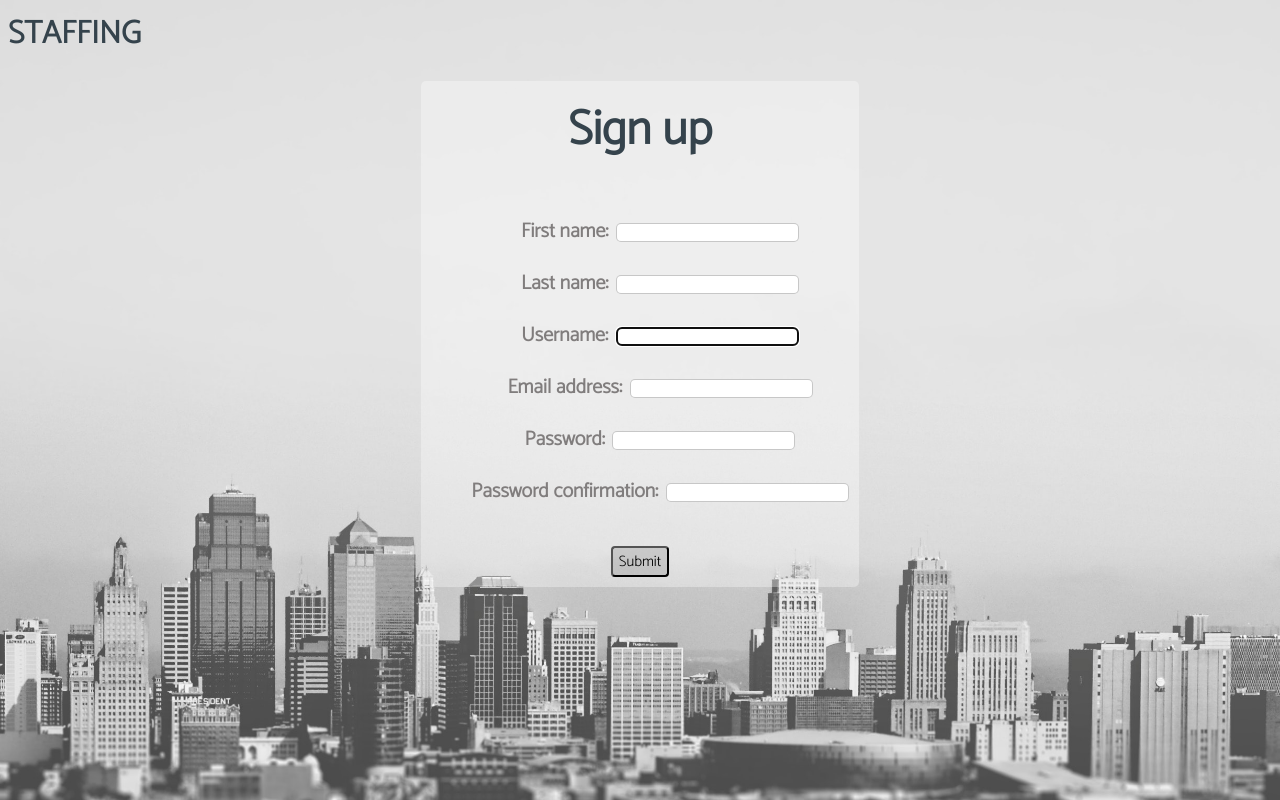
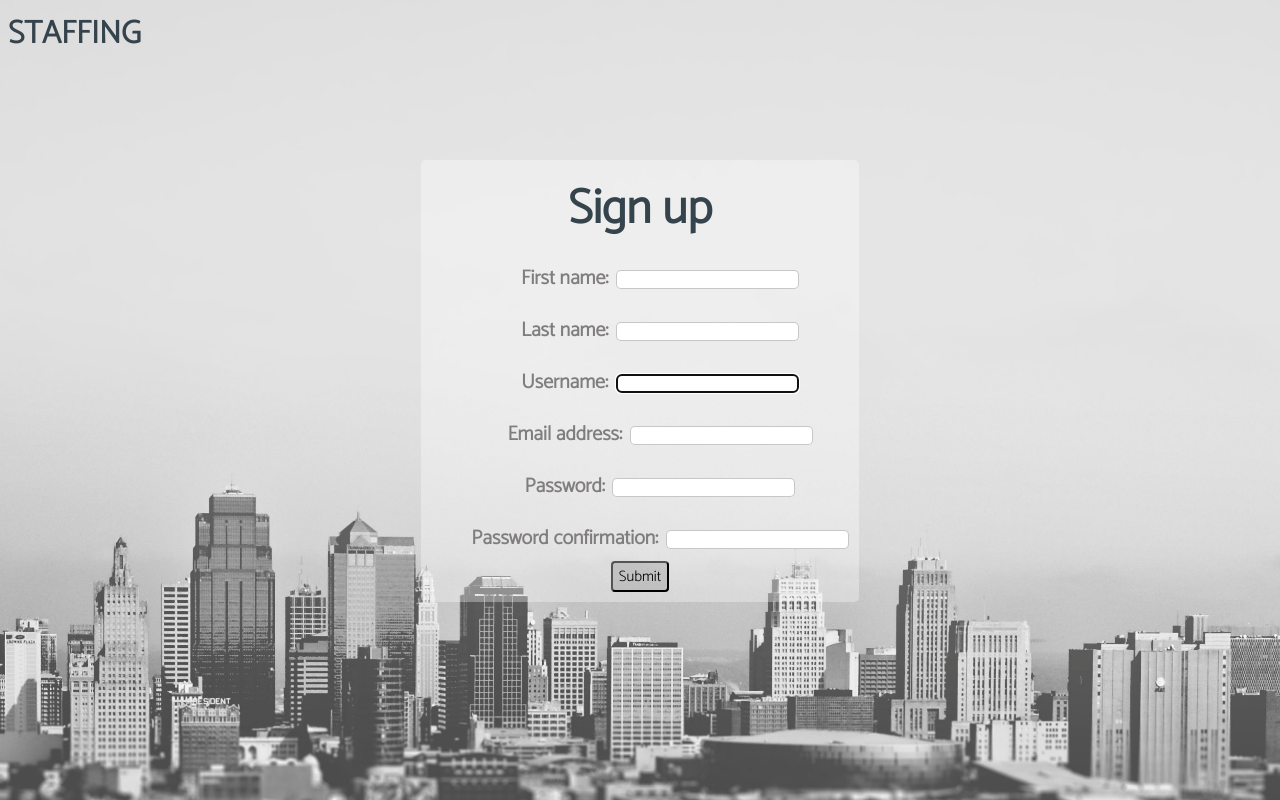
Before and after one commit to ldavidson45/staffing, a Django app: page /signup/ in a window 1280 px wide. Run offline with Django 3.2, Linux system fonts and the light colour scheme.

Commit message:
more styling for sign up

```diff
--- a/staffing/static/css/signup.css
+++ b/staffing/static/css/signup.css
@@ -20,6 +20,7 @@ h2 {
 form {
   background-color: rgba(255, 255, 255, 0.324);
   margin: auto;
+  margin-top: 100px;
   width: 50%;
   padding: 10px;
   text-align: center;
@@ -44,6 +45,10 @@ form label {
   color: #807d7d;
 }
 
+form ul {
+  margin: 0;
+}
+
 button {
   font-family: 'Catamaran', serif;
   border-radius: 4px;
--- a/staffing/static/css/signup.scss
+++ b/staffing/static/css/signup.scss
@@ -21,6 +21,7 @@ h2 {
 form {
 	background-color: rgba(255, 255, 255, 0.324);
 	margin: auto;
+	margin-top: 100px;
 	width: 50%;
 	padding: 10px;
 	text-align: center;
@@ -38,6 +39,9 @@ form {
 		font-size: 20px;
 		color: rgb(128, 125, 125);
 	}
+	ul {
+		margin: 0;
+	}
 }
 
 button {
```
Also changed, not shown: 2 other files.
